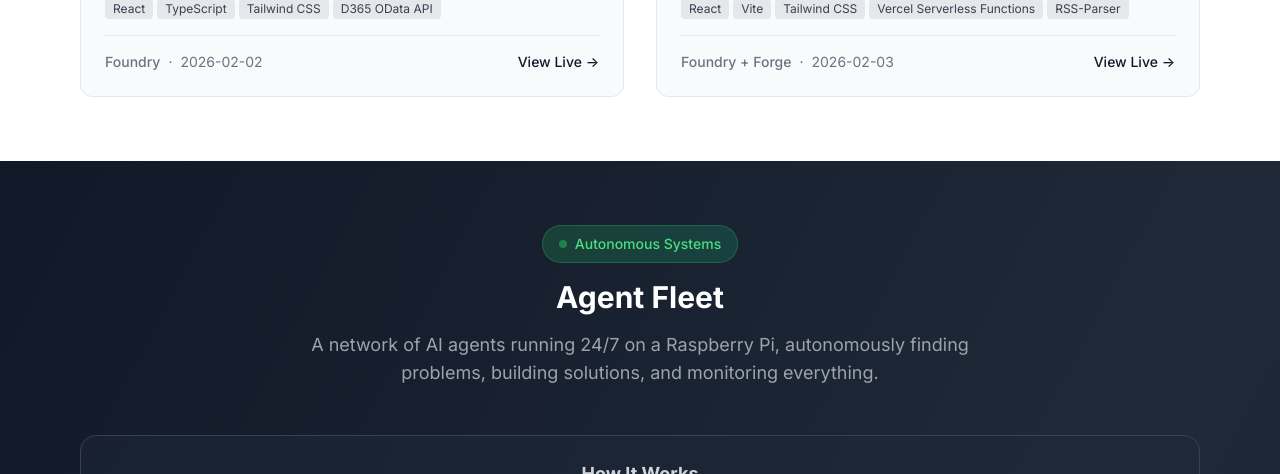
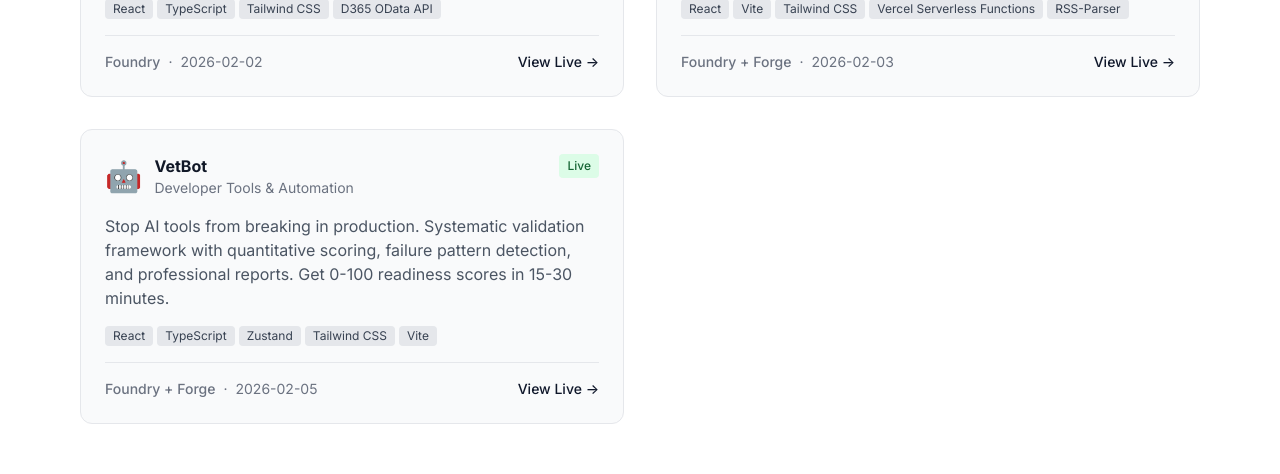
Before and after one commit to YDP-Chris/ydp-portfolio, a React (Vite) app: page / in a window 1280 px wide. Shown: the part 3200-3674 px from the top of the page. Built offline with nearby package versions, Linux system fonts and the light colour scheme; no server answers; the HTML template or start-up script is replaced by a standard one.

Commit message:
Add VetBot to portfolio - Foundry + Forge build
- Systematic AI tool validation framework
- Quantitative scoring with failure pattern detection
- Deployed at vetbot-ai-tool-vetting.vercel.app
- Built 2026-02-05 with full brand identity from Forge

```diff
--- a/src/data/projects.js
+++ b/src/data/projects.js
@@ -165,6 +165,18 @@ export const agentBuilds = [
     builtBy: 'Foundry + Forge',
     builtOn: '2026-02-03',
     image: '🔗'
+  },
+  {
+    id: 'vetbot',
+    title: 'VetBot',
+    description: 'Stop AI tools from breaking in production. Systematic validation framework with quantitative scoring, failure pattern detection, and professional reports. Get 0-100 readiness scores in 15-30 minutes.',
+    category: 'Developer Tools & Automation',
+    techStack: ['React', 'TypeScript', 'Zustand', 'Tailwind CSS', 'Vite'],
+    status: 'Live',
+    url: 'https://vetbot-ai-tool-vetting.vercel.app',
+    builtBy: 'Foundry + Forge',
+    builtOn: '2026-02-05',
+    image: '🤖'
   }
 ];
 
```
